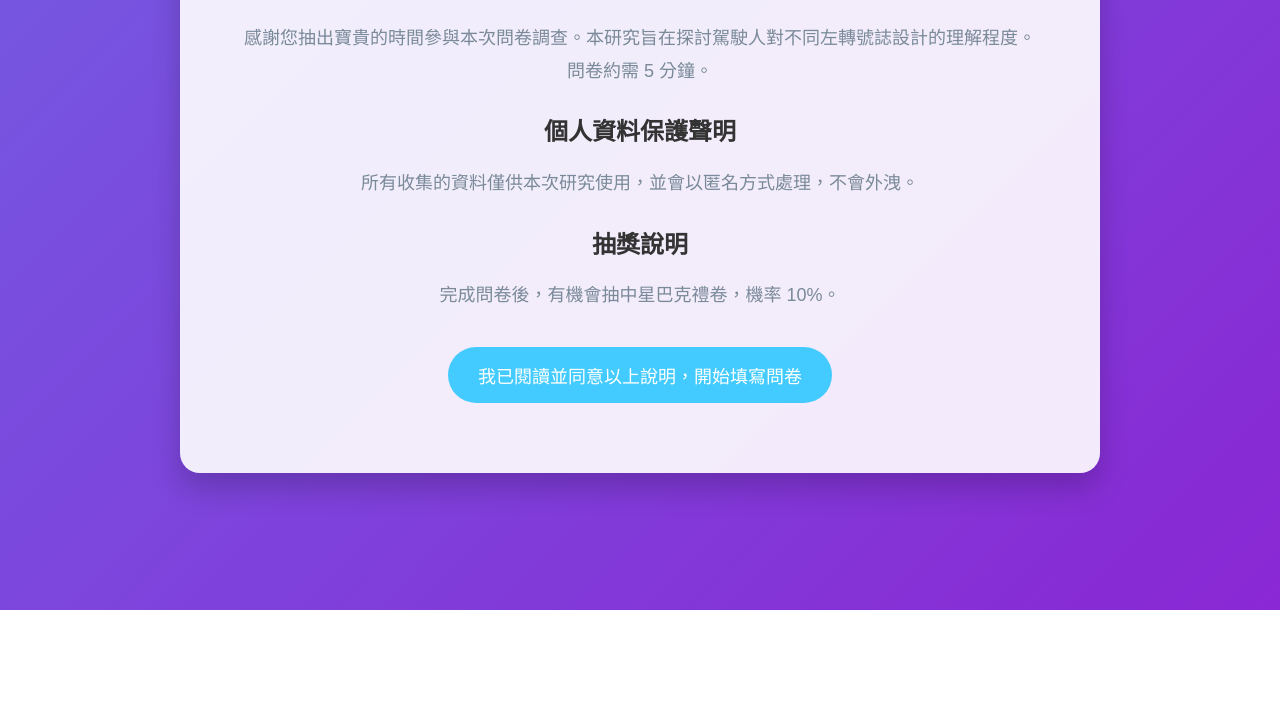
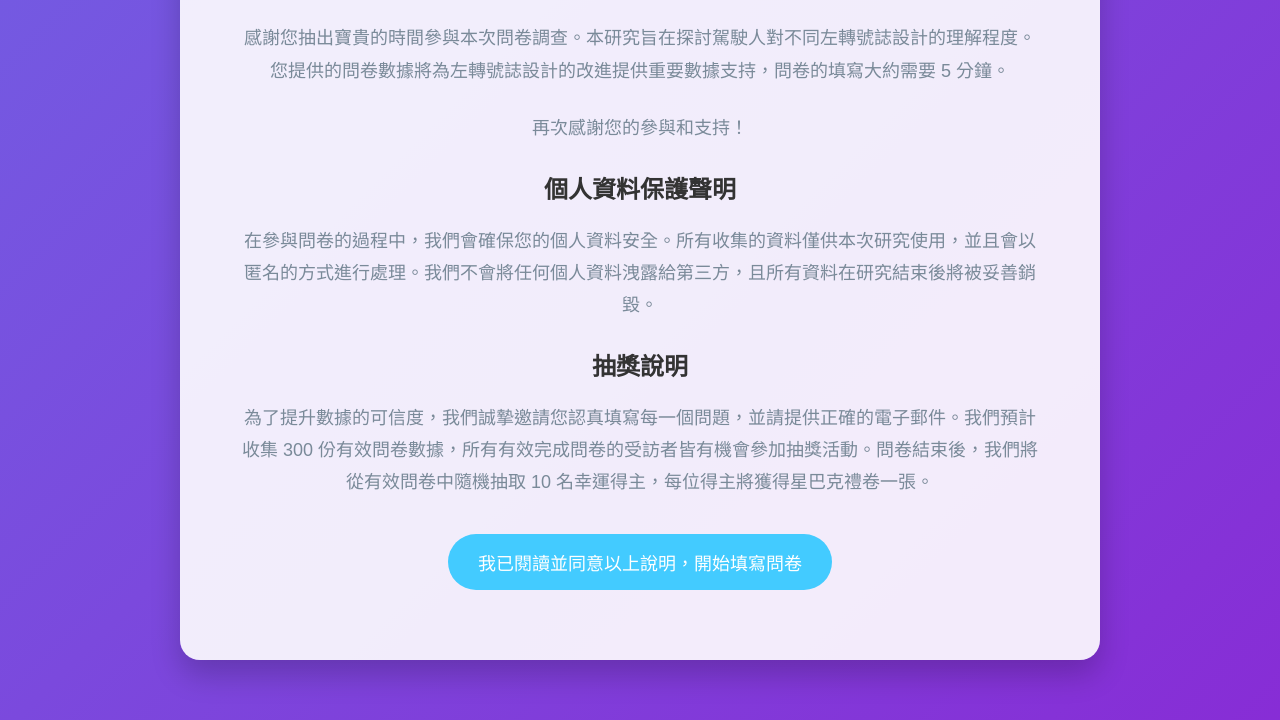
Before and after one commit to wady1129/signal_comprehension_tesst, a plain HTML site: page index.html in a window 1280 px wide. Shown: the part 190-910 px from the top of the page. Before the commit the page ends 800 px from the top, so only its background shows below. Drawn offline with nearby package versions, Linux system fonts and the light colour scheme.

Commit message:
Update index.html
Signed-off-by: wady1129 <134192971+wady1129@users.noreply.github.com>

```diff
--- a/index.html
+++ b/index.html
@@ -24,13 +24,15 @@
 
     <div id="survey-intro">
         <h1>駕駛人行為測驗問卷說明</h1>
-        <p>感謝您抽出寶貴的時間參與本次問卷調查。本研究旨在探討駕駛人對不同左轉號誌設計的理解程度。問卷約需 5 分鐘。</p>
+        <p>感謝您抽出寶貴的時間參與本次問卷調查。本研究旨在探討駕駛人對不同左轉號誌設計的理解程度。您提供的問卷數據將為左轉號誌設計的改進提供重要數據支持，問卷的填寫大約需要 5 分鐘。</p>
+        <p>再次感謝您的參與和支持！</p>
         <h2>個人資料保護聲明</h2>
-        <p>所有收集的資料僅供本次研究使用，並會以匿名方式處理，不會外洩。</p>
+        <p>在參與問卷的過程中，我們會確保您的個人資料安全。所有收集的資料僅供本次研究使用，並且會以匿名的方式進行處理。我們不會將任何個人資料洩露給第三方，且所有資料在研究結束後將被妥善銷毀。</p>
         <h2>抽獎說明</h2>
-        <p>完成問卷後，有機會抽中星巴克禮卷，機率 10%。</p>
+        <p>為了提升數據的可信度，我們誠摯邀請您認真填寫每一個問題，並請提供正確的電子郵件。我們預計收集 300 份有效問卷數據，所有有效完成問卷的受訪者皆有機會參加抽獎活動。問卷結束後，我們將從有效問卷中隨機抽取 10 名幸運得主，每位得主將獲得星巴克禮卷一張。</p>
         <button id="agree-button">我已閱讀並同意以上說明，開始填寫問卷</button>
     </div>
+
 
     <div id="basic-info-form" class="hidden">
         <h1>駕駛人基本資料</h1>
```
